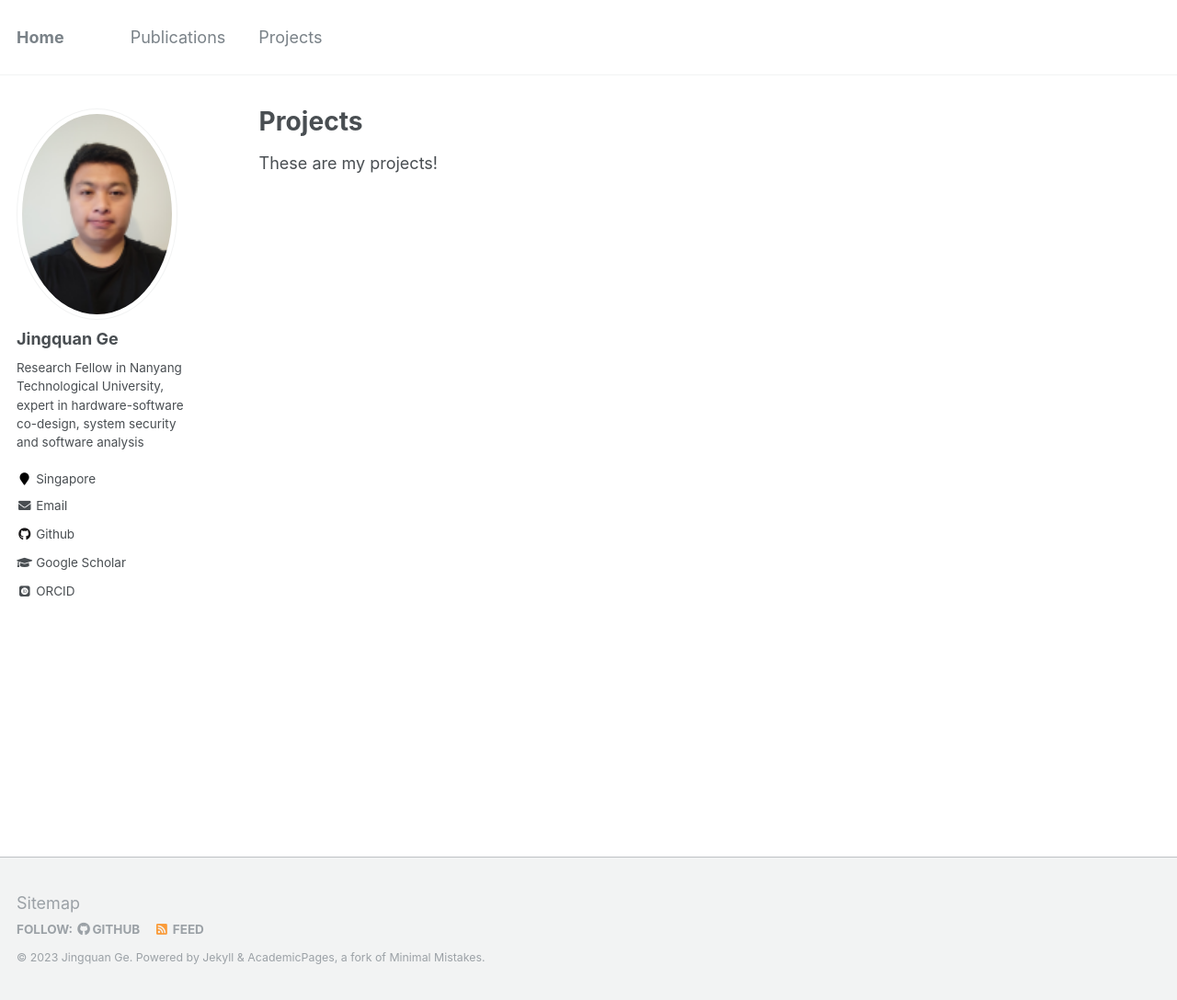
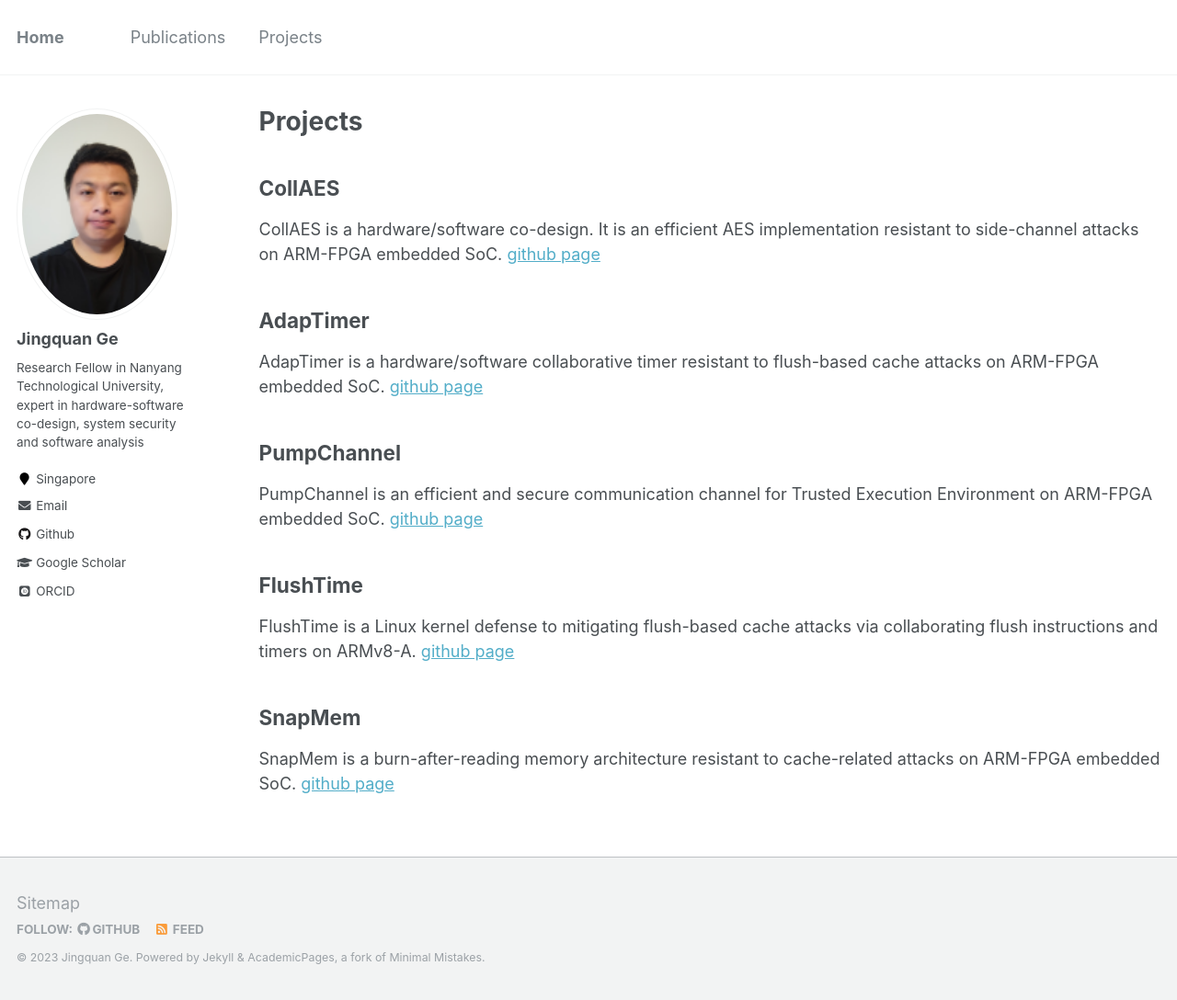
Before and after one commit to gejingquan/gejingquan.github.io, a Jekyll site: the page built from _pages/projects.md, in a window 1280 px wide and 1088 px high. Shown: the whole window at 92% size. Built offline with Jekyll 4.4.1, drawn with Linux system fonts in a browser that asks for light colours; some web fonts are replaced.

Commit message:
Update projects.md

```diff
--- a/_pages/projects.md
+++ b/_pages/projects.md
@@ -5,4 +5,28 @@ permalink: /projects/
 author_profile: true
 ---
 
-These are my projects!
+## CollAES
+CollAES is a hardware/software co-design.
+It is an efficient AES implementation resistant to side-channel attacks on ARM-FPGA embedded SoC.
+[github page](https://github.com/gejingquan/CollAES)
+
+
+## AdapTimer
+AdapTimer is a hardware/software collaborative timer resistant to flush-based cache attacks on ARM-FPGA embedded SoC.
+[github page](https://github.com/gejingquan/AdapTimer)
+
+
+## PumpChannel
+PumpChannel is an efficient and secure communication channel for Trusted Execution Environment on ARM-FPGA embedded SoC.
+[github page](https://github.com/gejingquan/PumpChannel)
+
+
+
+## FlushTime
+FlushTime is a Linux kernel defense to mitigating flush-based cache attacks via collaborating flush instructions and timers on ARMv8-A.
+[github page](https://github.com/gejingquan/FlushTime)
+
+
+## SnapMem
+SnapMem is a burn-after-reading memory architecture resistant to cache-related attacks on ARM-FPGA embedded SoC.
+[github page](https://github.com/gejingquan/SnapMem)
```
